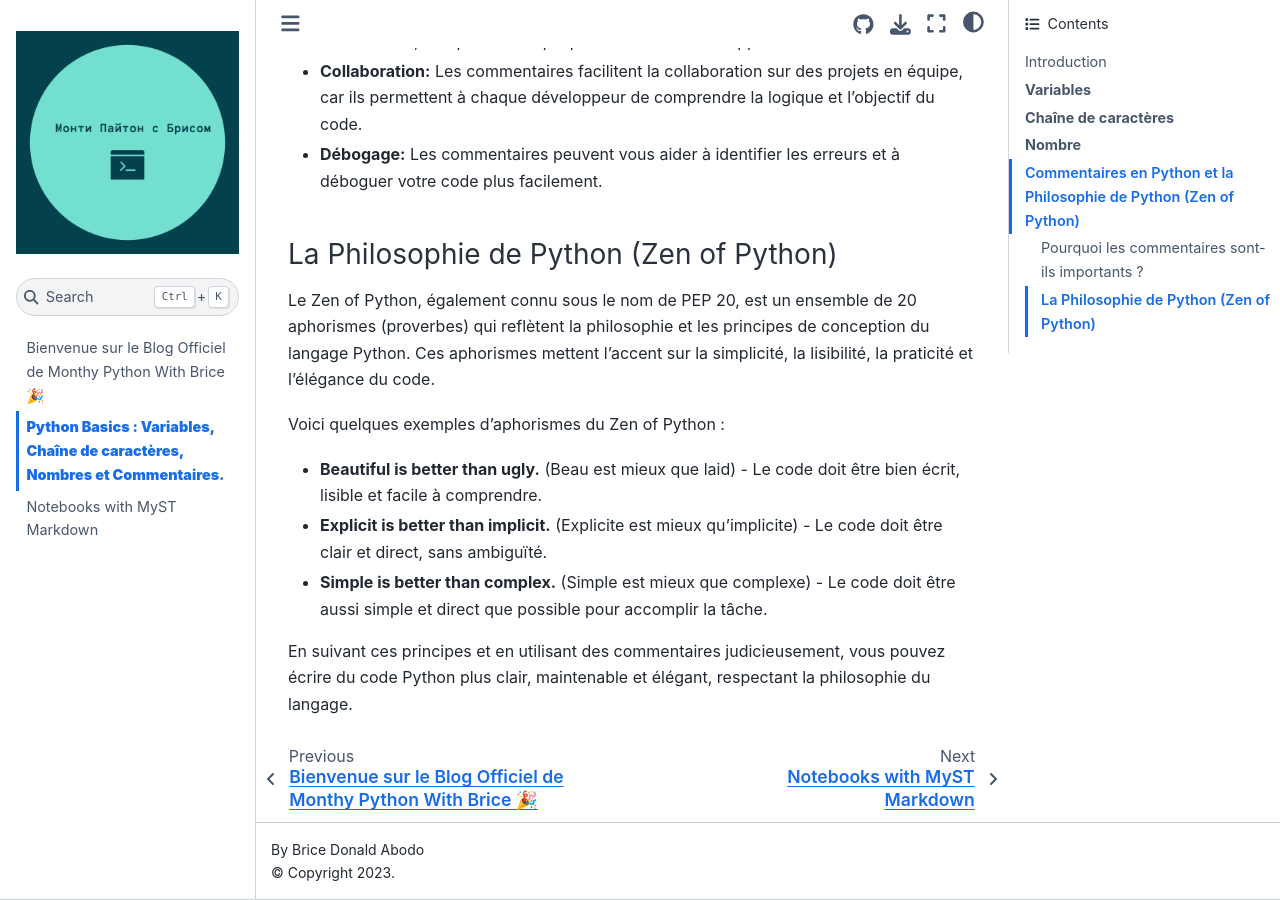
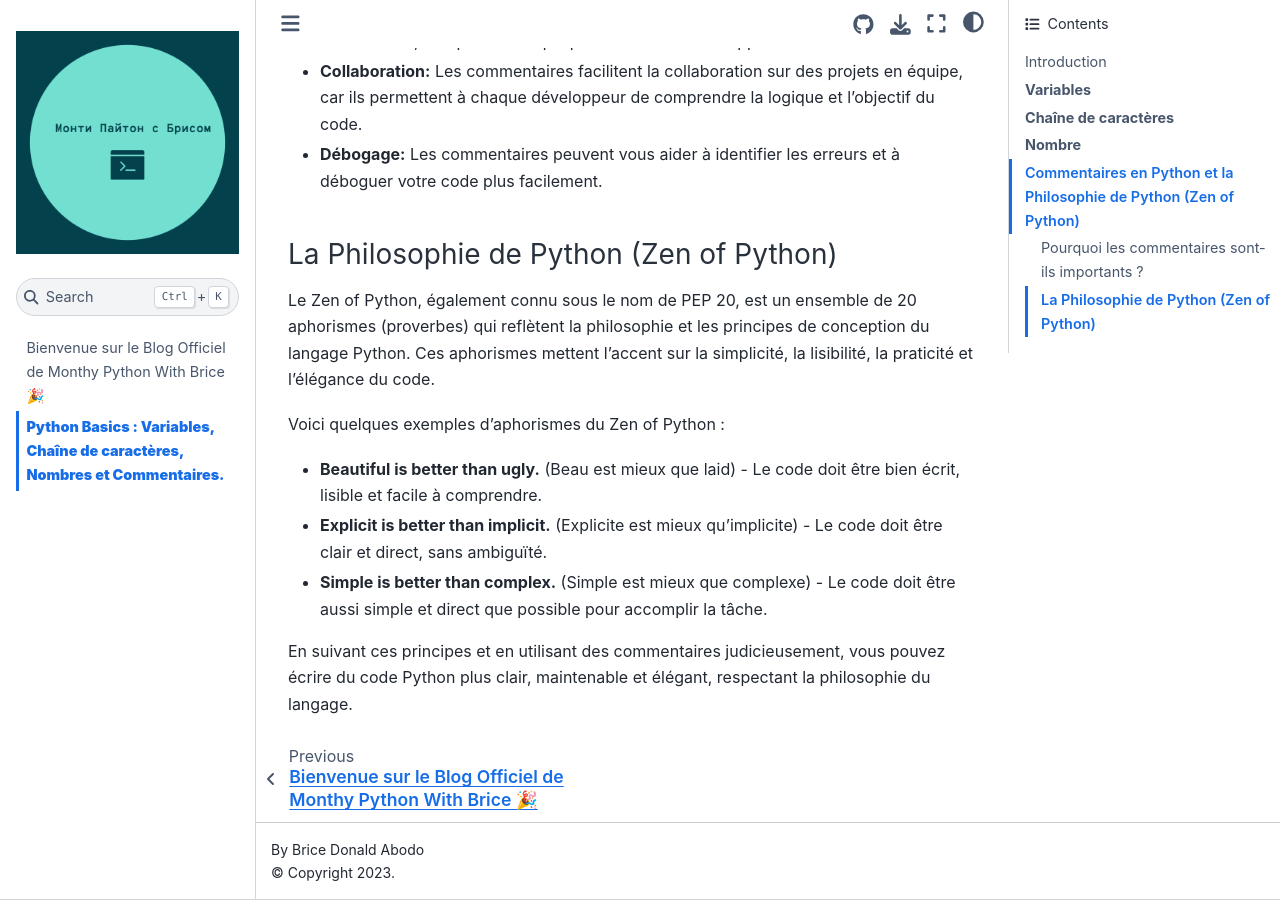
Before and after one commit to boodscode237/blog, a Jupyter Book: the page built from basics.ipynb, in a window 1280 px wide and 900 px high, scrolled down 20880 px. Built offline with Jupyter Book 1.0.4 settings and Sphinx 7.4.7 and the Sphinx Book theme 1.1.4, drawn with Linux system fonts in a browser that asks for light colours.

Commit message:
modified blog

```diff
--- a/_toc.yml
+++ b/_toc.yml
@@ -5,4 +5,3 @@ format: jb-book
 root: intro
 chapters:
 - file: basics
-- file: markdown-notebooks
```
